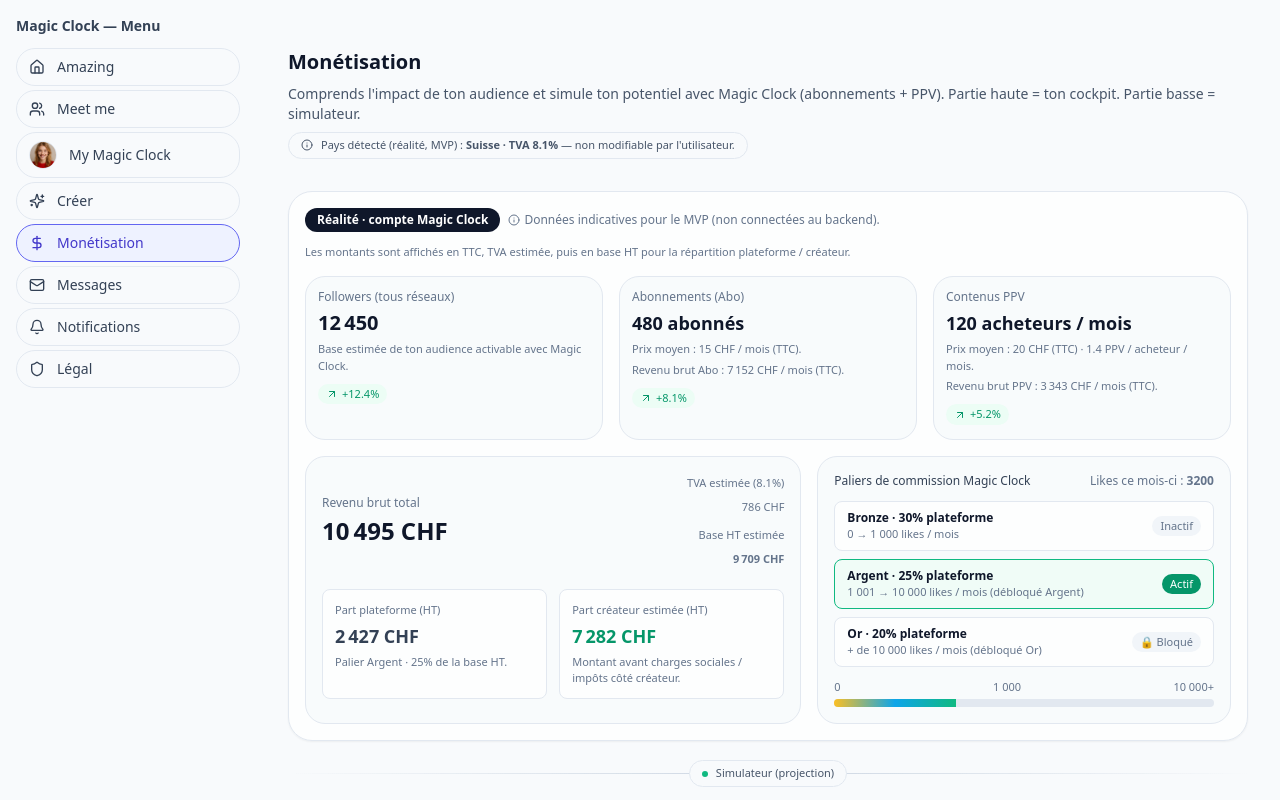
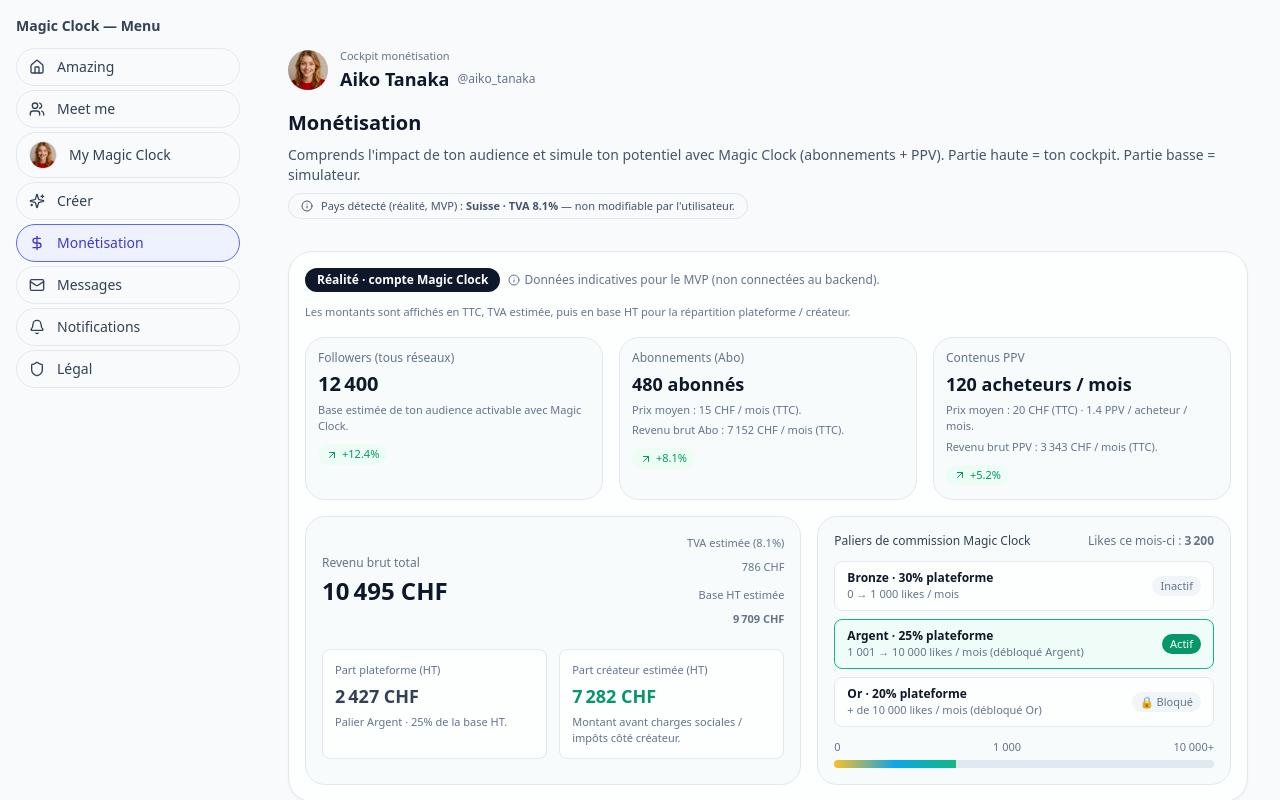
Before and after one commit to welcome-magic-clock/magic-clock-web-mvp, a Next.js app: page /monet in a window 1280 px wide. Shown: the top 800 px of the page. Built offline with nearby package versions, Linux system fonts and the light colour scheme.

Commit message:
Update page.tsx

```diff
--- a/app/monet/page.tsx
+++ b/app/monet/page.tsx
@@ -1,7 +1,9 @@
+// app/monet/page.tsx
 "use client";
 
 import { useMemo, useState } from "react";
 import { ArrowUpRight, ArrowDownRight, Info } from "lucide-react";
+import { listCreators } from "@/core/domain/repository";
 
 // ─────────────────────────────────────────────────────────────
 // TVA / Pays
@@ -154,15 +156,39 @@
 }
 
 // ─────────────────────────────────────────────────────────────
+// Types créateur (profil Aiko)
+// ─────────────────────────────────────────────────────────────
+
+type CreatorLight = {
+  name?: string;
+  handle?: string;
+  avatar?: string;
+  followers?: number;
+  likes?: number;
+};
+
+// ─────────────────────────────────────────────────────────────
 // Page Monétisation
 // ─────────────────────────────────────────────────────────────
 
 export default function MonetPage() {
+  // ── Profil créateur : Aiko Tanaka depuis le repository
+  const creators = listCreators() as CreatorLight[];
+  const currentCreator =
+    creators.find((c) => c.name === "Aiko Tanaka") ?? creators[0];
+
+  const displayHandle =
+    currentCreator && currentCreator.handle
+      ? currentCreator.handle.startsWith("@")
+        ? currentCreator.handle
+        : `@${currentCreator.handle}`
+      : "@magic_clock";
+
   // TVA “réalité” : pays figé (ex: Suisse)
   const vatRateReal = CURRENT_COUNTRY.vatRate;
 
-  // 🔹 Partie "réalité" (cockpit actuel, en lecture seule / fake data)
-  const realFollowers = 12450;
+  // 🔹 Partie "réalité" (cockpit actuel, en lecture seule)
+  const realFollowers = currentCreator?.followers ?? 12450;
   const realFollowersDelta = 12.4;
 
   const realAboPrice = 14.9; // TTC
@@ -174,7 +200,7 @@
   const realPpvPerBuyer = 1.4;
   const realPpvDelta = 5.2;
 
-  const realLikes = 3200;
+  const realLikes = currentCreator?.likes ?? 3200;
   const realTier = getTierFromLikes(realLikes);
 
   const realGrossAbos = realAboPrice * realAboSubs;
@@ -189,7 +215,9 @@
   } = computeVatAndShares(realGrossTotal, realTier, vatRateReal);
 
   // 🔸 Partie "SIMULATEUR"
-  const [simFollowers, setSimFollowers] = useState<number>(5000);
+  const [simFollowers, setSimFollowers] = useState<number>(
+    realFollowers || 5000,
+  );
   const [simAboPrice, setSimAboPrice] = useState<number>(9.99);
   const [simAboConv, setSimAboConv] = useState<number>(3); // % followers → abo
   const [simPpvPrice, setSimPpvPrice] = useState<number>(14.99);
@@ -199,7 +227,7 @@
 
   // 🧾 Pays TVA pour le simulateur (CH / FR / DE / ES / IT / EU)
   const [simCountryCode, setSimCountryCode] = useState<string>(
-    CURRENT_COUNTRY.code
+    CURRENT_COUNTRY.code,
   );
   const simCountry =
     COUNTRY_VAT_TABLE.find((c) => c.code === simCountryCode) ??
@@ -229,7 +257,7 @@
     () => ({
       backgroundImage: `conic-gradient(rgb(59,130,246) 0 ${simAboSharePct}%, rgb(16,185,129) ${simAboSharePct}% 100%)`,
     }),
-    [simAboSharePct]
+    [simAboSharePct],
   );
 
   // Mini "courbe" d’évolution simulée (7 périodes) basée sur la part créateur NETTE
@@ -261,8 +289,34 @@
 
   return (
     <div className="container py-8 space-y-8">
-      <header className="space-y-2">
-        <h1 className="text-xl font-semibold">Monétisation</h1>
+      {/* HEADER AVEC AVATAR AIKO */}
+      <header className="space-y-4">
+        <div className="flex items-center gap-3">
+          <div className="h-10 w-10 overflow-hidden rounded-full bg-slate-200">
+            {currentCreator?.avatar && (
+              // eslint-disable-next-line @next/next/no-img-element
+              <img
+                src={currentCreator.avatar}
+                alt={currentCreator.name ?? "Créateur Magic Clock"}
+                className="h-full w-full object-cover"
+              />
+            )}
+          </div>
+          <div className="flex flex-col">
+            <span className="text-[11px] text-slate-500">
+              Cockpit monétisation
+            </span>
+            <div className="flex items-center gap-2">
+              <h1 className="text-lg font-semibold">
+                {currentCreator?.name ?? "Créateur Magic Clock"}
+              </h1>
+              <span className="text-xs text-slate-500">{displayHandle}</span>
+            </div>
+          </div>
+        </div>
+
+        <div className="space-y-2">
+          <h2 className="text-xl font-semibold">Monétisation</h2>
           <p className="text-sm text-slate-600">
             Comprends l&apos;impact de ton audience et simule ton potentiel avec
             Magic Clock (abonnements + PPV). Partie haute = ton cockpit. Partie
@@ -278,6 +332,7 @@
               </strong>{" "}
               — non modifiable par l&apos;utilisateur.
             </span>
+          </div>
         </div>
       </header>
 
@@ -409,7 +464,9 @@
               </p>
               <p className="text-slate-500">
                 Likes ce mois-ci :{" "}
-                <span className="font-semibold">{realLikes}</span>
+                <span className="font-semibold">
+                  {realLikes.toLocaleString("fr-CH")}
+                </span>
               </p>
             </div>
 
@@ -417,11 +474,8 @@
               {TIERS.map((tier) => {
                 const isActive = tier.id === realTier.id;
                 const locked =
-                  tier.id === "SILVER" && realLikes <= 1000
-                    ? true
-                    : tier.id === "GOLD" && realLikes <= 10000
-                    ? true
-                    : false;
+                  (tier.id === "SILVER" && realLikes <= 1000) ||
+                  (tier.id === "GOLD" && realLikes <= 10000);
 
                 return (
                   <div
@@ -673,7 +727,7 @@
                 value={simPpvPerBuyer}
                 onChange={(e) =>
                   setSimPpvPerBuyer(
-                    clamp(Number(e.target.value) || 0, 0, 9999)
+                    clamp(Number(e.target.value) || 0, 0, 9999),
                   )
                 }
                 className="w-full rounded border border-slate-200 px-2 py-1 text-xs"
@@ -709,8 +763,8 @@
               className="w-full"
             />
             <p className="text-[11px] text-slate-500">
-              Le palier de commission est 100% automatique : plus de likes = plus
-              de part créateur (Or = 20% plateforme, 80% pour toi).
+              Le palier de commission est 100% automatique : plus de likes =
+              plus de part créateur (Or = 20% plateforme, 80% pour toi).
             </p>
           </div>
         </div>
```
Lines whose indentation alone changed are shown as unchanged.
